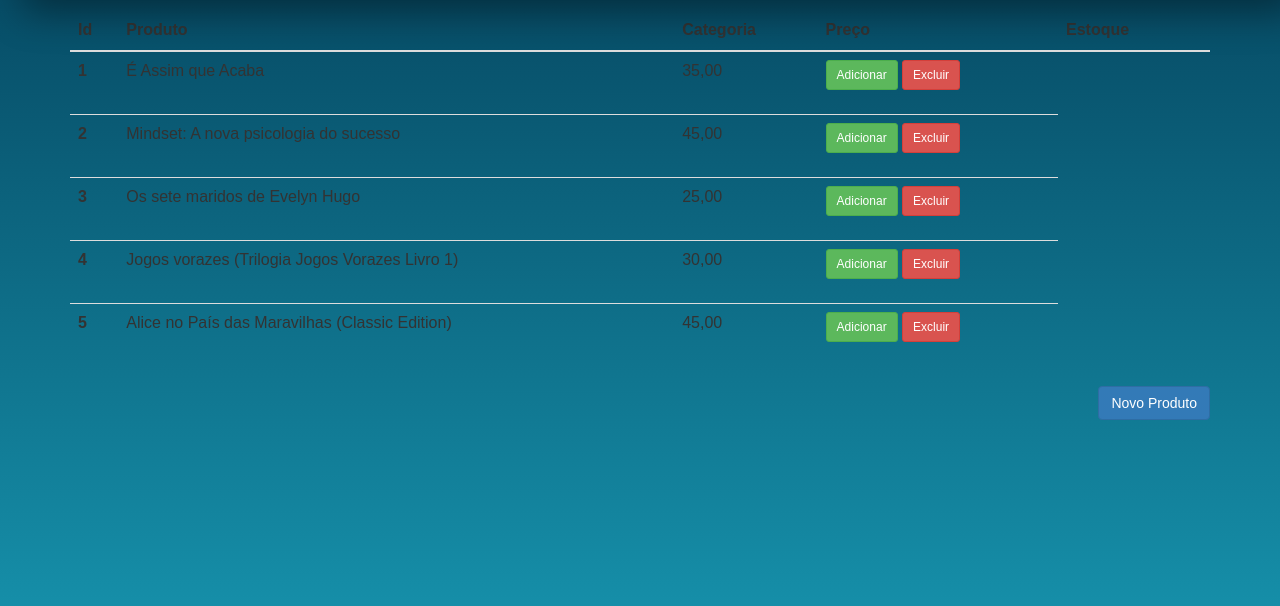
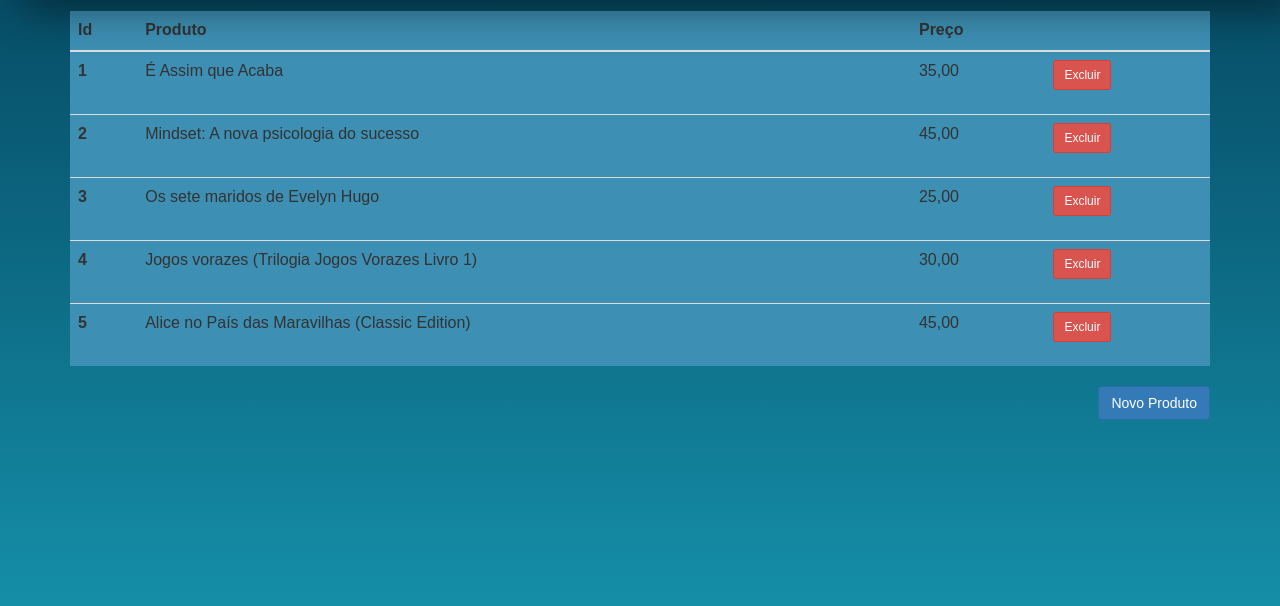
Before and after one commit to apssouza/atividade_flask, a Flask app: page /produtos in a window 1280 px wide. Shown: the part 85-691 px from the top of the page. Run offline with Flask 3, Linux system fonts and the light colour scheme; a user stored in the database is signed in; some libraries are stand-ins or nearby versions.

Commit message:
Versão final

```diff
--- a/aplicacao/models/__init__.py
+++ b/aplicacao/models/__init__.py
@@ -1,5 +1,5 @@
 from aplicacao import db, login_manager
-# UserMixin tem todos os métodos e atributos necessários para criar uma classse login
+# UserMixin tem todos os métodos e atributos necessários para criar uma classe login
 from flask_login import UserMixin
 
 
--- a/aplicacao/templates/lista_produto.html
+++ b/aplicacao/templates/lista_produto.html
@@ -5,28 +5,18 @@
 {% block body %}
         <div class="container">
             <div class="page-header">
-                <h3 class="box-title col-md-12">Produtos</h3>
+                <h3 class="box-title col-md-12 ">Produtos</h3>
             </div>
 
-            <table class="table table-borderless table-dark">
+            <table class="table table-borderless table-hover" style="background-color:#3d8fb3">
                 <thead>
                     <tr>
                         <th>Id</th>
                         <th>Produto</th>
-                        <th>Categoria</th>
                         <th>Preço</th>
-                        <th>Estoque</th>
                         <th> </th>
                     </tr>
                 </thead>
-<!--                <tbody>-->
-<!--                    {% for item in nomes %}-->
-<!--                    <tr data-href="#">-->
-<!--                        </td> <td>1</td> <td>{{item}}</td> <td>INFORMATICA</td> <td>R$ 2000</td> <td>10</td> <td><a class="btn btn-danger" href="#">Excluir</a></td>-->
-<!--                    </tr>-->
-<!--                    {% endfor %}-->
-
-<!--                </tbody>-->
                 <tbody>
               <tr>
                 <th scope="row">1</th>
@@ -34,7 +24,6 @@
                 <td>35,00</td>
                 <td>
                     <form class="d-block">
-                        <button class="btn btn-success btn-sm">Adicionar</button>
                         <button class="btn btn-danger btn-sm">Excluir</button>
                     </form>
                 </td>
@@ -45,7 +34,6 @@
                 <td>45,00</td>
                 <td>
                     <form class="d-block">
-                        <button class="btn btn-success btn-sm">Adicionar</button>
                         <button class="btn btn-danger btn-sm">Excluir</button>
                     </form>
                 </td>
@@ -56,7 +44,6 @@
                 <td>25,00</td>
                 <td>
                     <form class="d-block">
-                        <button class="btn btn-success btn-sm">Adicionar</button>
                         <button class="btn btn-danger btn-sm">Excluir</button>
                     </form>
                 </td>
@@ -68,7 +55,6 @@
                 <td>30,00</td>
                 <td>
                     <form class="d-block">
-                        <button class="btn btn-success btn-sm">Adicionar</button>
                         <button class="btn btn-danger btn-sm">Excluir</button>
                     </form>
                 </td>
@@ -80,7 +66,6 @@
                 <td>45,00</td>
                 <td>
                     <form class="d-block">
-                        <button class="btn btn-success btn-sm">Adicionar</button>
                         <button class="btn btn-danger btn-sm">Excluir</button>
                     </form>
                 </td>
--- a/aplicacao/templates/navbar.html
+++ b/aplicacao/templates/navbar.html
@@ -1,8 +1,5 @@
 <header id="topnav">
             <div class="inner">
-<!--                <a class="navbar-brand" href="#">-->
-<!--                <img src="static\senai_logo2.png" alt="..." height="36">-->
-<!--                </a>-->
                 <nav role='navigation'>
                     <ul >
                         {% if current_user.is_authenticated %}
```
Also changed, not shown: main.py (+0 -7 lines), testeBD.py (+3 -29 lines).
